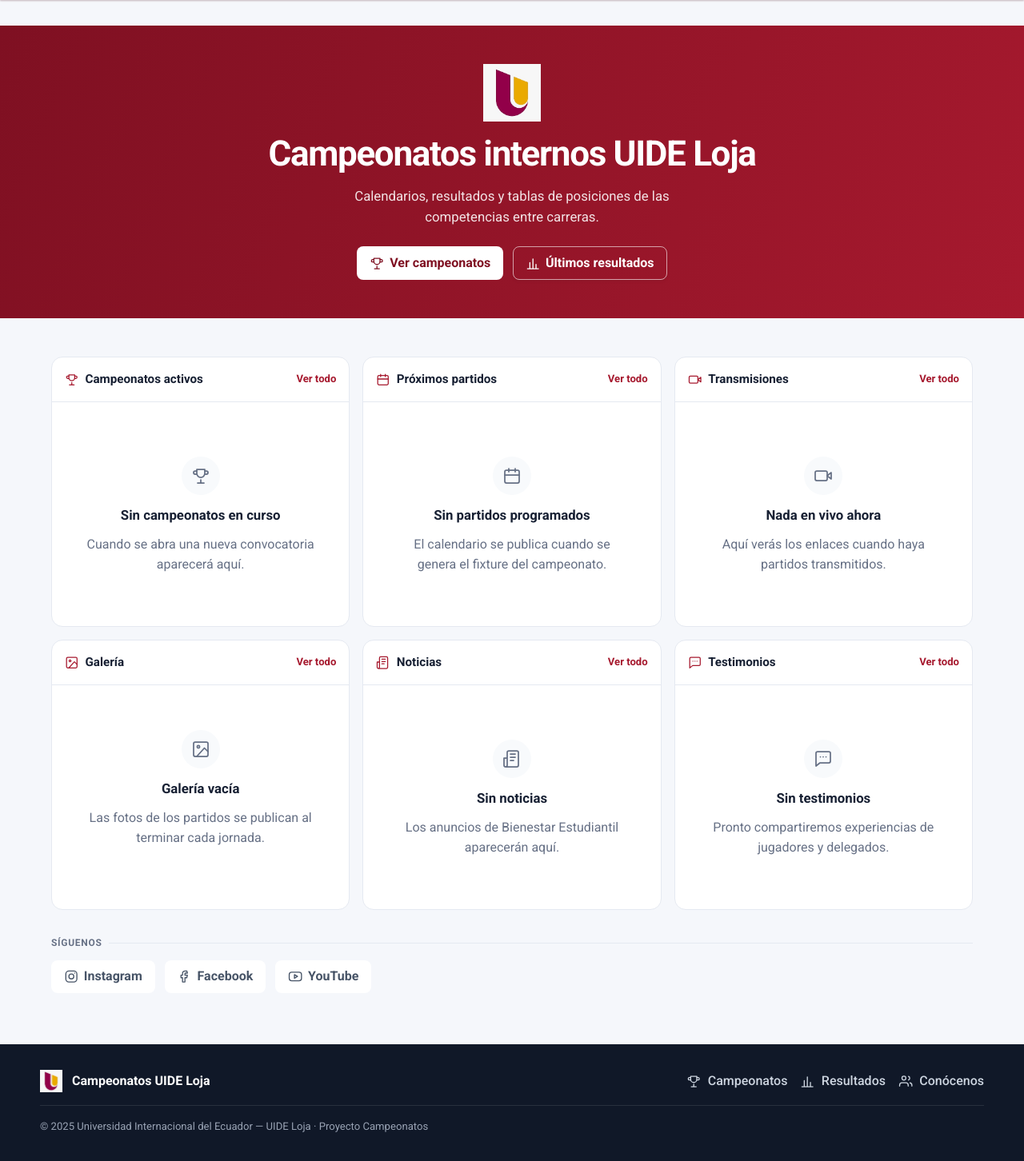
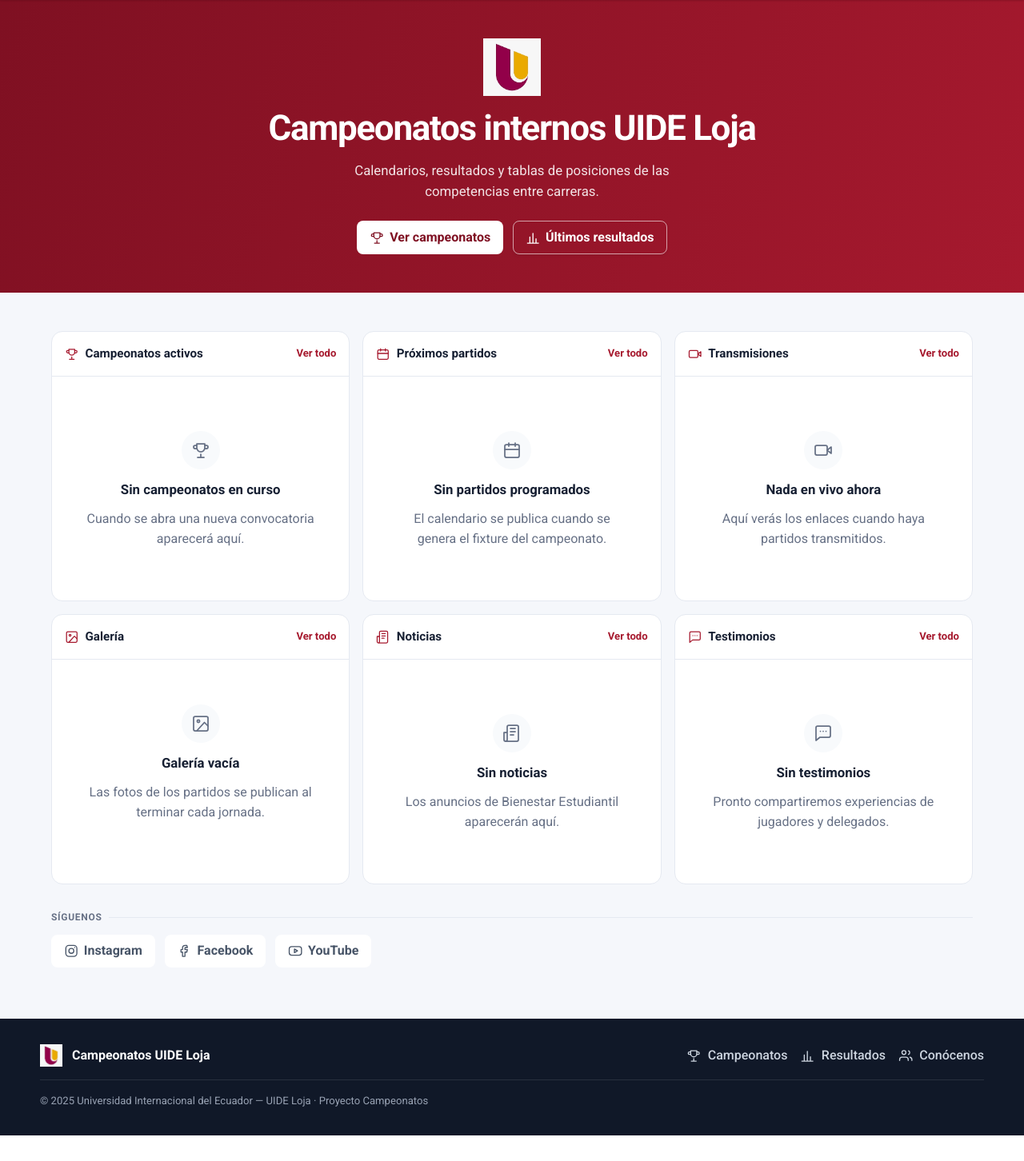
Before and after one commit to Dilan-DS/Campeonatos-UIDE, a Django app: page / in a window 1280 px wide. Shown: the part 58-1510 px from the top of the page at 80% size. After the commit the page ends 1478 px from the top, so only its background shows below. Run offline with Django 5.2, Linux system fonts and the light colour scheme; data that the repository does not hold is empty.

Commit message:
fix(ui): franja clara entre la navbar y el hero de la portada
.uide-main aplica padding superior a todo el contenido, asi que en la
portada quedaban 32px del fondo claro de pagina entre la navbar granate y
el hero granate. Se veia como una linea blanca cruzando la pantalla justo
debajo del menu.

Cuando el primer hijo de main es un hero a sangre ese padding se anula: el
hero ya trae el suyo propio por dentro, asi que el espaciado interior no
cambia. Medido en el navegador: el hueco entre navbar y hero pasa de 32px
a 0.

```diff
--- a/CampeonatosUIDE/core/static/styles/uide.css
+++ b/CampeonatosUIDE/core/static/styles/uide.css
@@ -304,6 +304,14 @@
   padding: var(--uide-space-6) 0 var(--uide-space-7);
 }
 
+/* Un hero a sangre pegado a la navbar: sin esto, el padding superior de
+   .uide-main dejaba una franja del fondo claro de la página entre la
+   navbar granate y el hero granate, que se veía como una línea blanca
+   cruzando la portada. El hero ya trae su propio padding interno. */
+.uide-main:has(> .uide-hero:first-child) {
+  padding-top: 0;
+}
+
 .uide-main > .container,
 .uide-container {
   max-width: var(--uide-page-max);
@@ -1183,7 +1191,7 @@
   border-radius: var(--uide-radius-md);
   box-shadow: none;
   overflow-x: auto;
-  /* Aquí la barra sí se ve: la tabla tiene min-width, así que en pantallas
+/* Aquí la barra sí se ve: la tabla tiene min-width, así que en pantallas
      estrechas es la única señal de que hay columnas a la derecha. Se pide
      fina explícitamente porque scrollbar-width no se hereda de :root. */
   scrollbar-width: thin;
```
